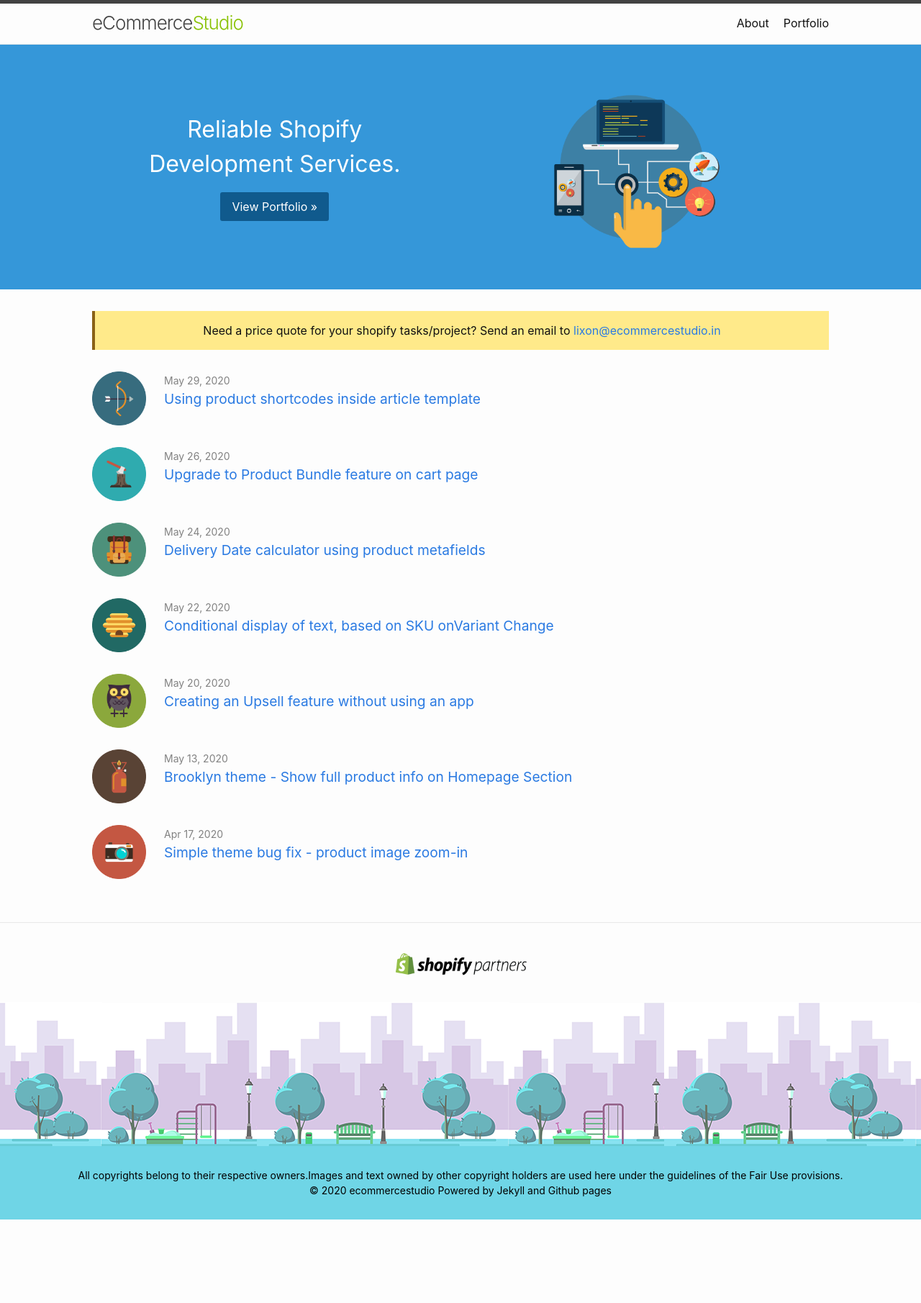
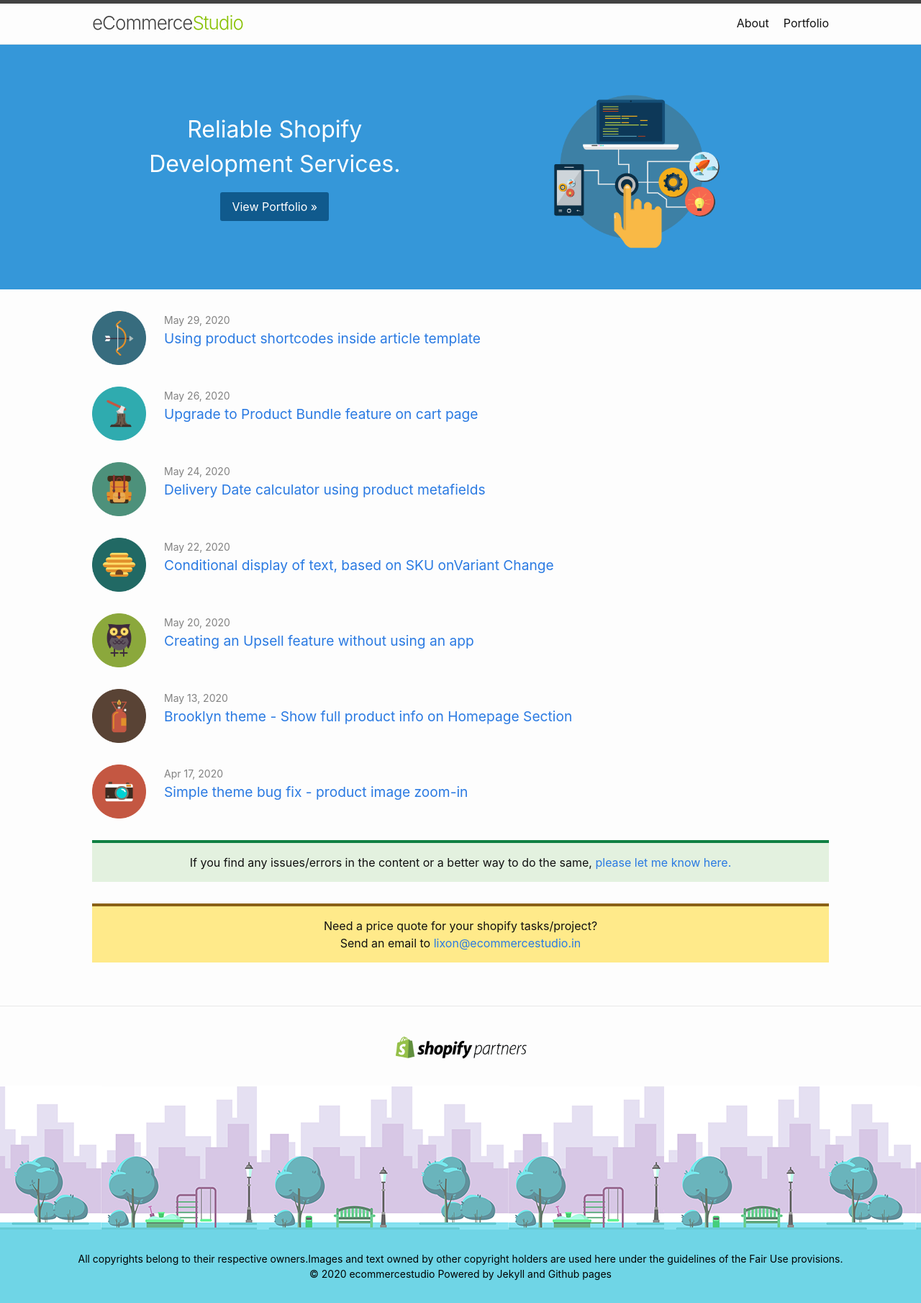
Before and after one commit to lixonic/ecommercestudio, a Jekyll site: the page built from index.markdown, in a window 1280 px wide. Shown: the whole page at 72% size. Built offline with Jekyll 4.4.1, drawn with Linux system fonts in a browser that asks for light colours; before the commit the page ends 1694 px from its top, so only the background shows below that.

Commit message:
design changes

```diff
--- a/_layouts/home.html
+++ b/_layouts/home.html
@@ -23,9 +23,7 @@
       {%else%}
 
     {%- endif -%}
-  <div class="alert no-margin-top">
-    Need a price quote for your shopify tasks/project? Send an email to <a href="mailto:lixon@ecommercestudio.in">lixon@ecommercestudio.in</a>
-  </div>
+
     <ul class="post-list">
       {%- assign date_format = site.minima.date_format | default: "%b %-d, %Y" -%}
       {%- for post in posts -%}
@@ -48,6 +46,13 @@
       {%- endfor -%}
     </ul>
 
+    <div class="message sidebar">
+      If you find any issues/errors in the content or a better way to do the same, <a href="https://github.com/lixonic/ecommercestudio/issues/new"
+      target="_blank">please let me know here. </a>
+    </div>
+    <div class="alert sidebar">
+      Need a price quote for your shopify tasks/project? <br/>Send an email to <a href="mailto:lixon@ecommercestudio.in">lixon@ecommercestudio.in</a>
+    </div>
     {% if site.paginate %}
       <div class="pager">
         <ul class="pagination">
--- a/assets/css/style.scss
+++ b/assets/css/style.scss
@@ -44,7 +44,7 @@
     margin: 30px 0;
     text-align: center;
     border-left: 4px solid #108043;
-  }
+   }
   .alert{
     background-color: #FFEA8A;
     padding: 15px;
@@ -52,6 +52,14 @@
     text-align: center;
     border-left: 4px solid #8A6116;
 
+  }
+  .alert.sidebar{
+    border-top: 4px solid #8A6116;
+    border-left: 0;
+  }
+  .message.sidebar{
+    border-top: 4px solid #108043;
+    border-left: 0;
   }
   .copyright{
     background: #6fd5e6;
@@ -156,7 +164,16 @@
     .wrapper{
       max-width: 50%;
     }
-
+    ul.post-list{
+        width: 70%;
+        display: inline-block;
+        float: left;
+    }
+    .sidebar{
+      width: 25%;
+      display: inline-block;
+      margin-top: 0;
+     }
   }
  @media (min-width: 800px){
   .one-half-grid{
```
